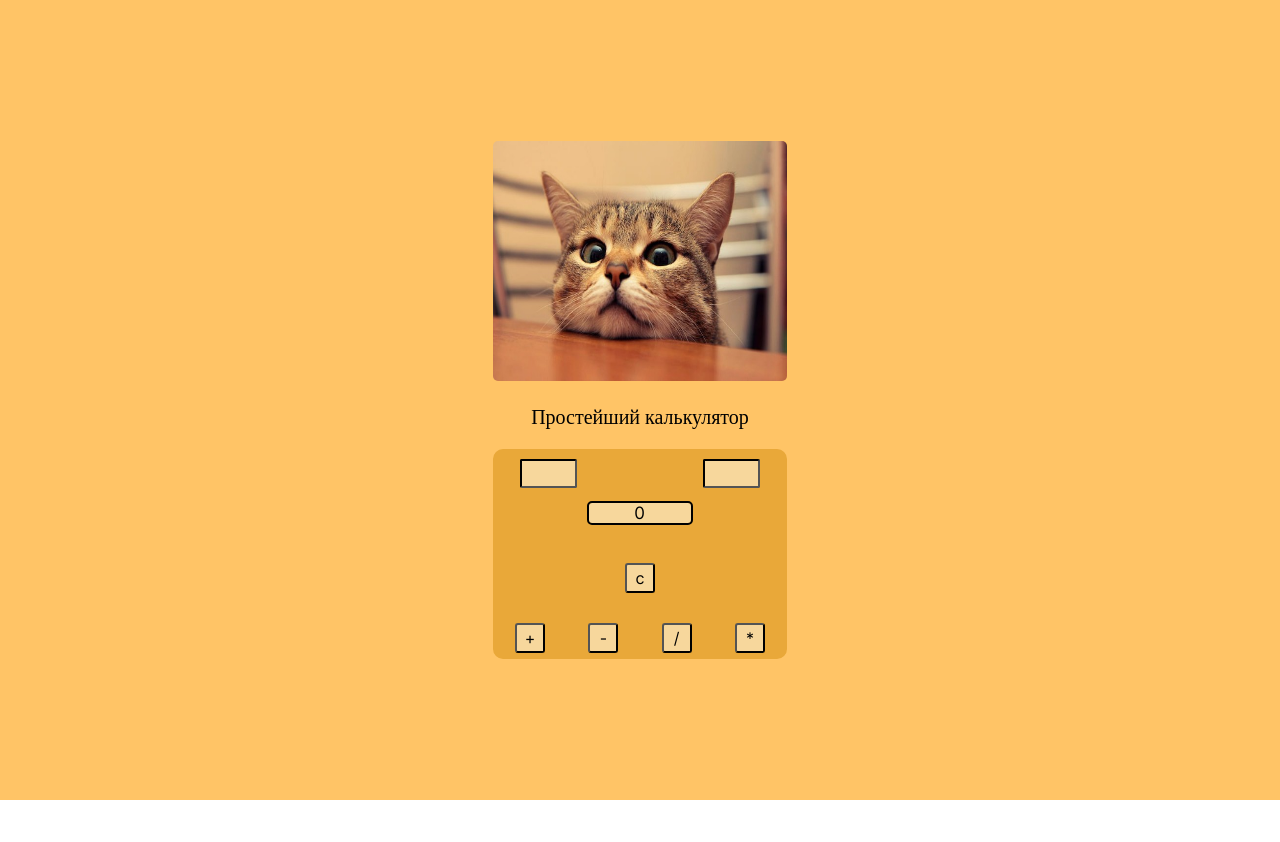
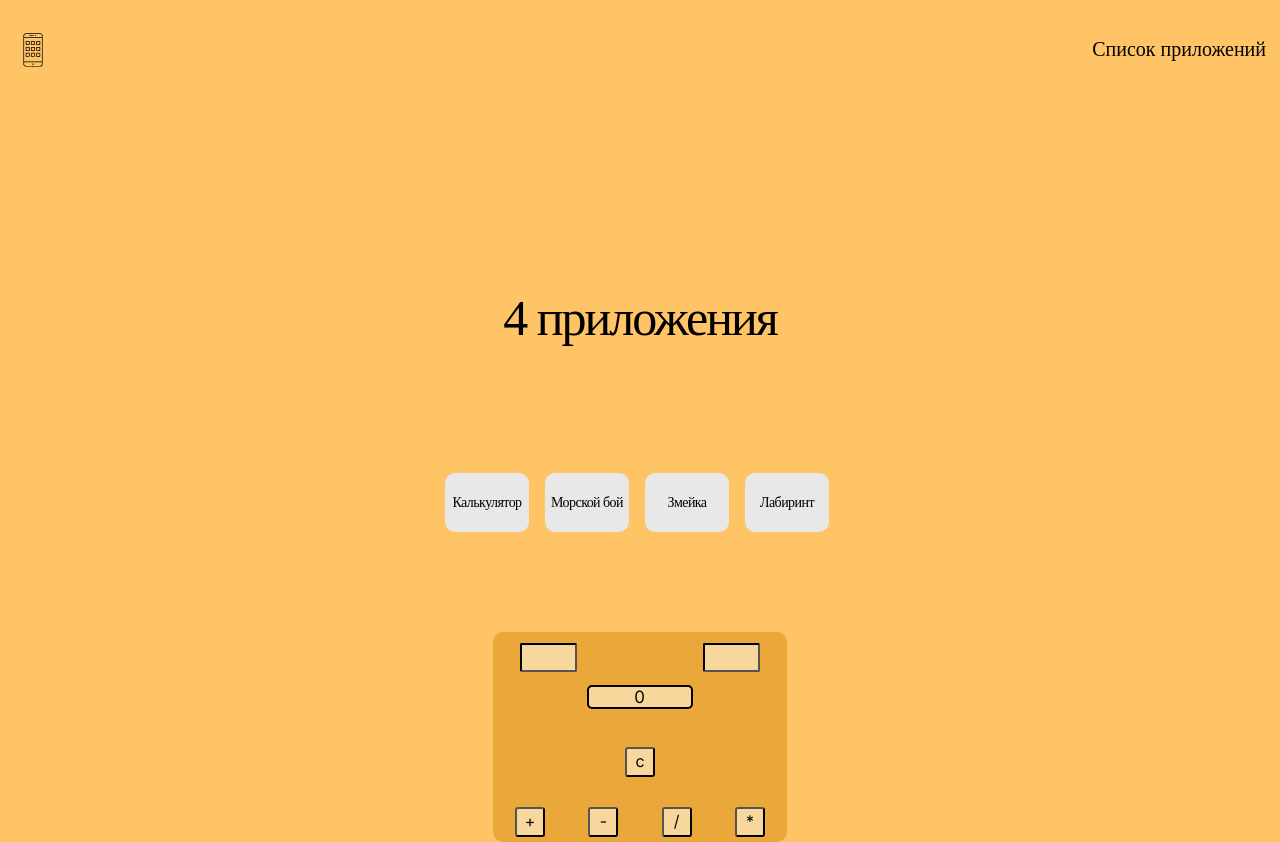
Before and after one commit to StanislavaFilonova/test-react, a React app: page / in a window 1280 px wide. Before the commit the page ends 800 px from the top, so only its background shows below. Built offline with nearby package versions, Linux system fonts and the light colour scheme.

Commit message:
Добавление хэдэра и списка приложений

```diff
--- a/src/blocks/header/__logo/header__logo.css
+++ /dev/null
@@ -1,5 +0,0 @@
-.header__logo {
-    height: 240px;
-    width: 294px;
-    border-radius: 5px;
-}
--- a/src/blocks/header/__title/header__title.css
+++ /dev/null
@@ -1,4 +0,0 @@
-.header__title{
-    font-size: 20px;
-    font-weight: 400;
-}
--- a/src/blocks/page/page.css
+++ b/src/blocks/page/page.css
@@ -1,7 +1,6 @@
 .page{
     text-align: center;
     background: #ffc466;
-    height: 100vh;
     width: 100vw;
     display: flex;
     align-items: center;
--- a/src/components/App.js
+++ b/src/components/App.js
@@ -1,6 +1,7 @@
 import React, { useState } from "react";
 import math from "./Math";
-import cat from "../images/cat.jpeg";
+import Header from './Header/Header';
+import Main from './Main/Main';
 
 //-----------------------------------------------------------------------------------------------------------------------
 
@@ -79,11 +80,8 @@ function App(props) {
     // Отрисовка
     return (
         <div className="page">
-            <header>
-                <img className="header__logo" src={cat} alt="кошка"></img>
-                <p className="header__title">Простейший калькулятор</p>
-            </header>
-
+            <Header/>
+            <Main/>
             <form className="calculator">
                 <div className="calculator__inputs">
                     <input
--- /dev/null
+++ b/src/components/Header/Header.css
@@ -0,0 +1,22 @@
+.header {
+    padding: 18px 14px;
+    margin: 0;
+    display: flex;
+    flex-direction: row;
+    align-items: center;
+    justify-content: space-between;
+    background-color: #ffc466;
+    box-sizing: border-box;
+    width: 100%;
+    position: relative;
+}
+
+.header__title {
+    font-size: 20px;
+    font-weight: 400;
+}
+.header__logo {
+    height: 38px;
+    width: 38px;
+    border-radius: 5px;
+}
--- /dev/null
+++ b/src/components/Header/Header.js
@@ -0,0 +1,14 @@
+// Импортируем стили
+import './Header.css';
+import app from "../../images/app.svg";
+
+function Header() {
+return (
+            <header className="header">
+                <img className="header__logo" src={app} alt="приложения"></img>
+                <p className="header__title">Список приложений</p>
+            </header>
+)
+
+}
+export default Header;
--- /dev/null
+++ b/src/components/List/List.css
@@ -0,0 +1,78 @@
+.list {
+    padding-top: 30px;
+    padding-bottom: 30px;
+    background-color: #ffc466;
+}
+
+.list__title {
+    margin: 0 0 24px;
+    font-size: 30px;
+    line-height: 36px;
+    font-weight: 400;
+    letter-spacing: -0.04em;
+    text-align: center;
+    padding: 0;
+}
+
+.list__table {
+    margin: 50px 0 0;
+    display: grid;
+    grid-template-columns: repeat(auto-fit, minmax(89px, max-content));
+    justify-content: center;
+    gap: 10px;
+    padding: 0;
+    list-style-type: none;
+}
+
+.list__item {
+    width: 84px;
+    margin: 0;
+    padding: 20px 0;
+    font-size: 12px;
+    line-height: 15px;
+    background-color: #E8E8E8;
+    border-radius: 10px;
+    font-weight: 400;
+    text-align: center;
+    letter-spacing: -0.04em;
+}
+
+@media (min-width: 768px) {
+    .list {
+        padding-top: 90px;
+        padding-bottom: 90px;
+    }
+
+    .list__title {
+        font-size: 50px;
+        line-height: 58px;
+        margin: 0 0 22px;
+    }
+
+    .list__table {
+        margin: 83px 0 0;
+        grid-template-columns: repeat(4, minmax(90px, max-content));
+    }
+}
+
+@media (min-width: 1280px) {
+    .list {
+        padding-top: 100px;
+        padding-bottom: 100px;
+    }
+
+    .list__title {
+        margin: 90px 0 26px;
+    }
+
+    .list__table {
+        margin: 100px 0 0;
+    }
+
+    .list__item {
+        padding: 21px 0;
+        font-size: 14px;
+        line-height: 17px;
+        max-width: 90px;
+    }
+}
--- /dev/null
+++ b/src/components/List/List.js
@@ -0,0 +1,19 @@
+import React from 'react';
+import './List.css';
+import '../Main/Main.css'
+
+function List () {
+    return(
+        <section className="list section">
+            <h3 className="list__title">4 приложения</h3>
+            <ul className="list__table">
+                <li className="list__item">Калькулятор</li>
+                <li className="list__item">Морской бой</li>
+                <li className="list__item">Змейка</li>
+                <li className="list__item">Лабиринт</li>
+            </ul>
+        </section>
+    );
+}
+
+export default List;
--- /dev/null
+++ b/src/components/Main/Main.css
@@ -0,0 +1,40 @@
+.section {
+    padding-left: 18px;
+    padding-right: 18px;
+    margin: 0;
+    display: flex;
+    box-sizing: border-box;
+    flex-direction: column;
+}
+
+.section__title {
+    font-size: 18px;
+    line-height: 22px;
+    padding: 0 0 28px;
+    letter-spacing: -0.04em;
+    font-weight: 400;
+    margin: 0;
+    border-bottom-width: 1px;
+    border-bottom-style: solid;
+    border-bottom-color: #000000;
+}
+
+@media (min-width: 768px) {
+    .section {
+        padding-left: 50px;
+        padding-right: 50px;
+    }
+
+    .section__title {
+        font-size: 22px;
+        line-height: 27px;
+        padding: 0 0 23px;
+    }
+}
+
+@media (min-width: 1280px) {
+    .section {
+        padding-left: 70px;
+        padding-right: 70px;
+    }
+}
--- /dev/null
+++ b/src/components/Main/Main.js
@@ -0,0 +1,12 @@
+import React from 'react';
+import List from '../List/List';
+
+function Main() {
+    return (
+            <main className='main'>
+                <List/>
+            </main>
+    );
+}
+
+export default Main;
--- a/src/index.css
+++ b/src/index.css
@@ -1,9 +1,7 @@
 @import url(./vendor/normalize.css);
 @import url(./vendor/fonts/fonts.css);
 
-@import url(./blocks/header/__logo/header__logo.css);
-@import url(./blocks/header/__title/header__title.css);
-
+@import url(./components/Header/Header.css);
 @import url(./blocks/page/page.css);
 @import url(./blocks/calculator/calculator.css);
 @import url(./blocks/calculator/__inputs/calculator__inputs.css);
```
Also changed, not shown: src/blocks/header/header.css (deleted), src/images/app.svg (added), src/images/cat.jpeg (deleted).
